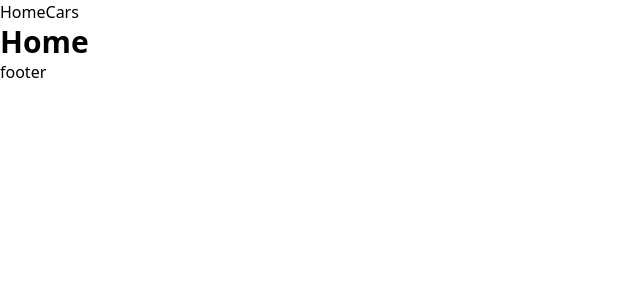
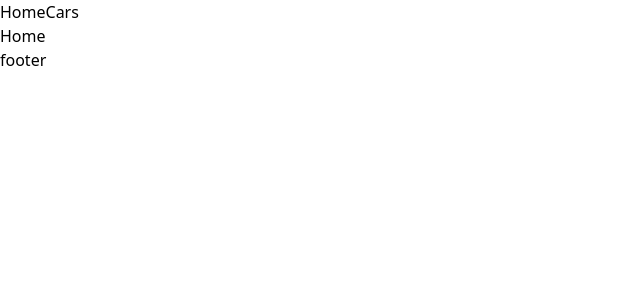
Before and after one commit to eduamdev/carhive, a React (Create React App) app: page / in a window 1280 px wide. Shown: the top 300 px of the page, without its empty margins (0-640 px from the left). Built offline with nearby package versions, Linux system fonts and the light colour scheme.

Commit message:
added components folder; js -> jsx

```diff
--- a/tailwind.config.js
+++ b/tailwind.config.js
@@ -1,6 +1,6 @@
 /** @type {import('tailwindcss').Config} */
 module.exports = {
-  content: ["./src/**/*.{html,js}"],
+  content: ["./src/**/*.{html,js, jsx}"],
   theme: {
     extend: {},
   },
```
Also changed, not shown: src/components/Footer.jsx (added), src/components/Header.jsx (added), src/pages/Car.jsx (renamed from src/pages/Car.js), src/pages/Cars.jsx (renamed from src/pages/Cars.js), src/pages/Home.jsx (renamed from src/pages/Home.js), src/pages/NotFound.jsx (renamed from src/pages/NotFound.js).
